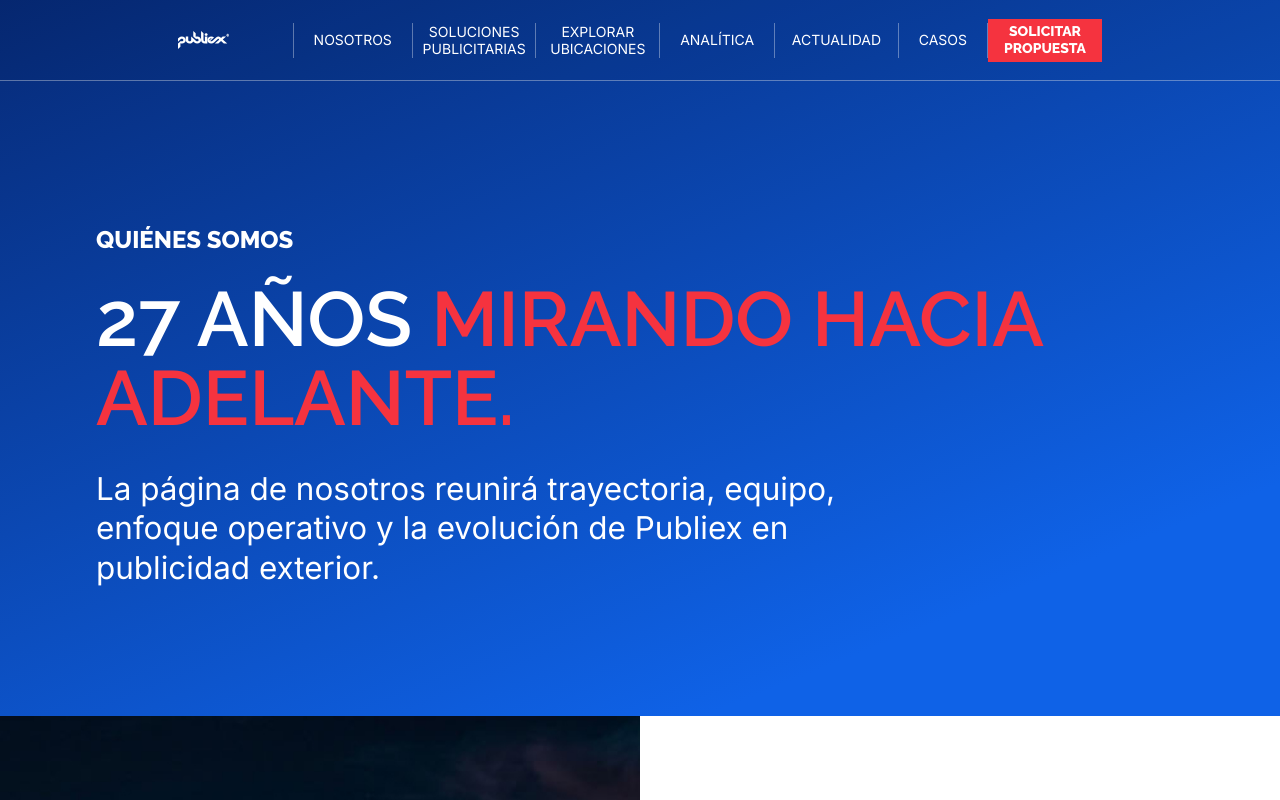
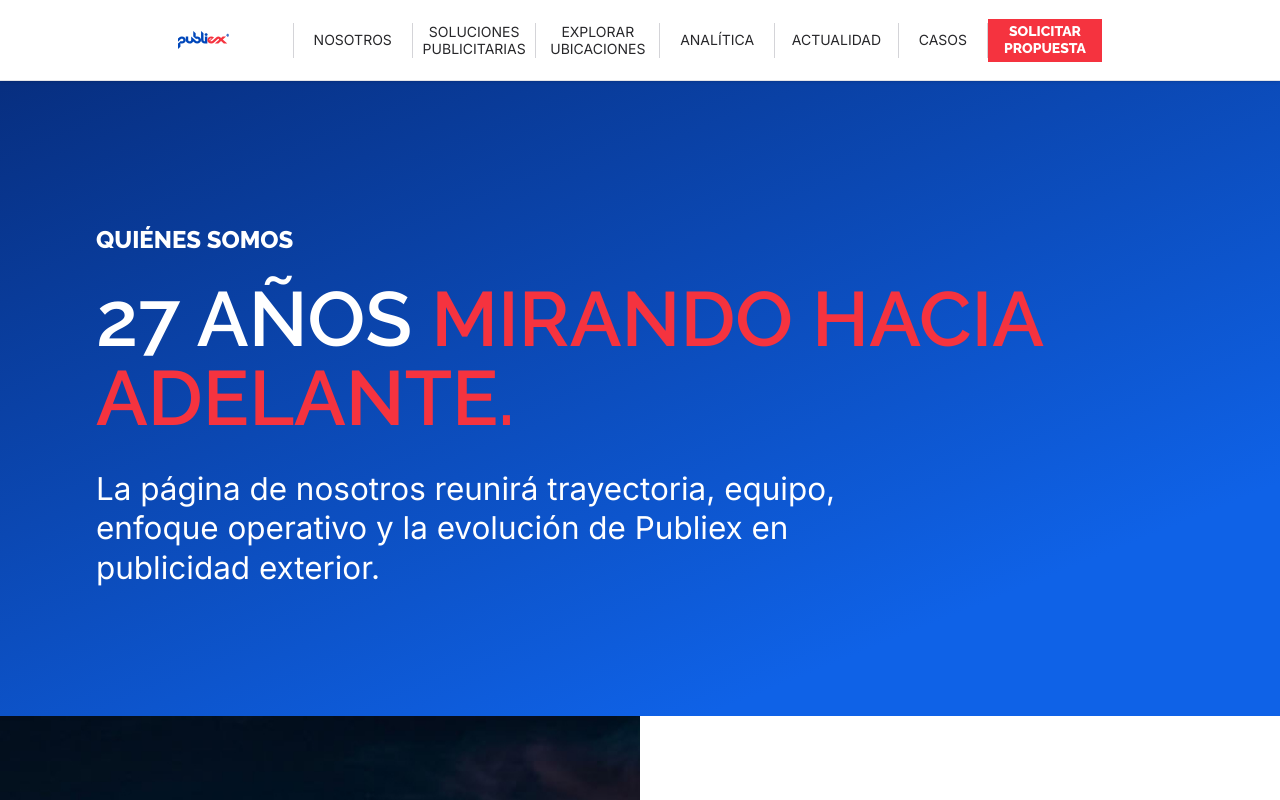
Before and after one commit to tebanban/webpubliex3.0, a React (Vite) app: page /about in a window 1280 px wide. Shown: the top 800 px of the page. Built offline with nearby package versions, Linux system fonts and the light colour scheme.

Commit message:
Added changing style header

```diff
--- a/client/components/layout/Header.tsx
+++ b/client/components/layout/Header.tsx
@@ -1,7 +1,9 @@
+import { useEffect, useState } from "react";
 import { Menu } from "lucide-react";
-import { Link } from "react-router-dom";
+import { Link, useLocation } from "react-router-dom";
 
 import { publiexAsset } from "@/lib/assets";
+import { cn } from "@/lib/utils";
 
 const navItems = [
   ["Nosotros", "/about"],
@@ -13,8 +15,43 @@
 ];
 
 export function Header() {
+  const { pathname } = useLocation();
+  const [isPastHero, setIsPastHero] = useState(pathname !== "/");
+
+  useEffect(() => {
+    const updateHeaderTheme = () => {
+      const hero = document.getElementById("inicio");
+
+      if (!hero) {
+        setIsPastHero(true);
+        return;
+      }
+
+      const headerHeight =
+        document.querySelector("header")?.getBoundingClientRect().height ?? 0;
+
+      setIsPastHero(hero.getBoundingClientRect().bottom <= headerHeight);
+    };
+
+    updateHeaderTheme();
+    window.addEventListener("scroll", updateHeaderTheme, { passive: true });
+    window.addEventListener("resize", updateHeaderTheme);
+
+    return () => {
+      window.removeEventListener("scroll", updateHeaderTheme);
+      window.removeEventListener("resize", updateHeaderTheme);
+    };
+  }, [pathname]);
+
   return (
-    <header className="fixed inset-x-0 top-0 z-50 border-b border-white/35 bg-black/5 text-white">
+    <header
+      className={cn(
+        "fixed inset-x-0 top-0 z-50 border-b transition-colors duration-300",
+        isPastHero
+          ? "border-zinc-200 bg-white text-zinc-800 shadow-sm"
+          : "border-white/35 bg-black/5 text-white",
+      )}
+    >
       <div className="mx-auto flex h-14 w-full max-w-480 items-center justify-start px-5 md:h-16 md:px-10 xl:h-20 xl:px-44.5">
         {/* Brand mark */}
         <Link
@@ -24,16 +61,29 @@
         >
           <img
             alt="Publiex"
-            className="size-full object-contain brightness-0 invert"
+            className={cn(
+              "size-full object-contain transition duration-300",
+              !isPastHero && "brightness-0 invert",
+            )}
             src={publiexAsset("publiex-logo.svg")}
           />
         </Link>
 
         {/* Desktop navigation */}
-        <nav className="font-uni ml-10 hidden items-stretch divide-x divide-white/35 border-x border-white/35 text-sm font-normal uppercase leading-tight tracking-normal lg:flex xl:ml-16">
+        <nav
+          className={cn(
+            "font-uni ml-10 hidden items-stretch divide-x border-x text-sm font-normal uppercase leading-tight tracking-normal transition-colors duration-300 lg:flex xl:ml-16",
+            isPastHero
+              ? "divide-zinc-300 border-zinc-300"
+              : "divide-white/35 border-white/35",
+          )}
+        >
           {navItems.map(([label, href]) => (
             <Link
-              className="flex min-h-8 max-w-[14ch] flex-wrap items-center justify-center gap-x-1.5 px-4 text-center whitespace-normal break-normal transition hover:text-white/75 xl:px-5"
+              className={cn(
+                "flex min-h-8 max-w-[14ch] flex-wrap items-center justify-center gap-x-1.5 px-4 text-center whitespace-normal break-normal transition xl:px-5",
+                isPastHero ? "hover:text-zinc-950" : "hover:text-white/75",
+              )}
               key={href}
               to={href}
             >
@@ -68,7 +118,12 @@
 
         <button
           aria-label="Abrir navegación"
-          className="ml-auto inline-flex size-10 items-center justify-center border border-white/30 text-white lg:hidden md:ml-4"
+          className={cn(
+            "ml-auto inline-flex size-10 items-center justify-center border transition-colors duration-300 lg:hidden md:ml-4",
+            isPastHero
+              ? "border-zinc-300 text-zinc-800"
+              : "border-white/30 text-white",
+          )}
           type="button"
         >
           <Menu className="size-5" />
```
